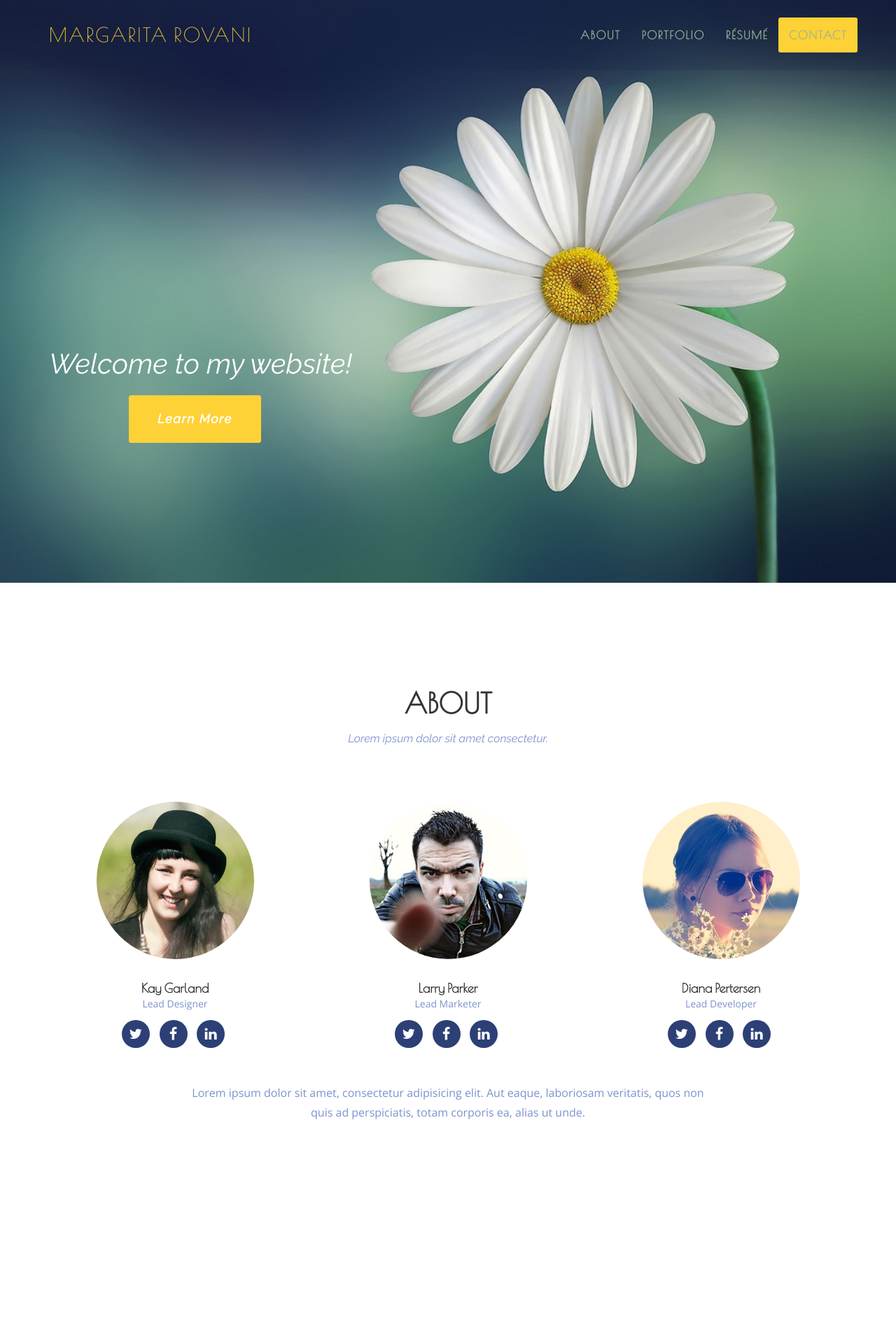
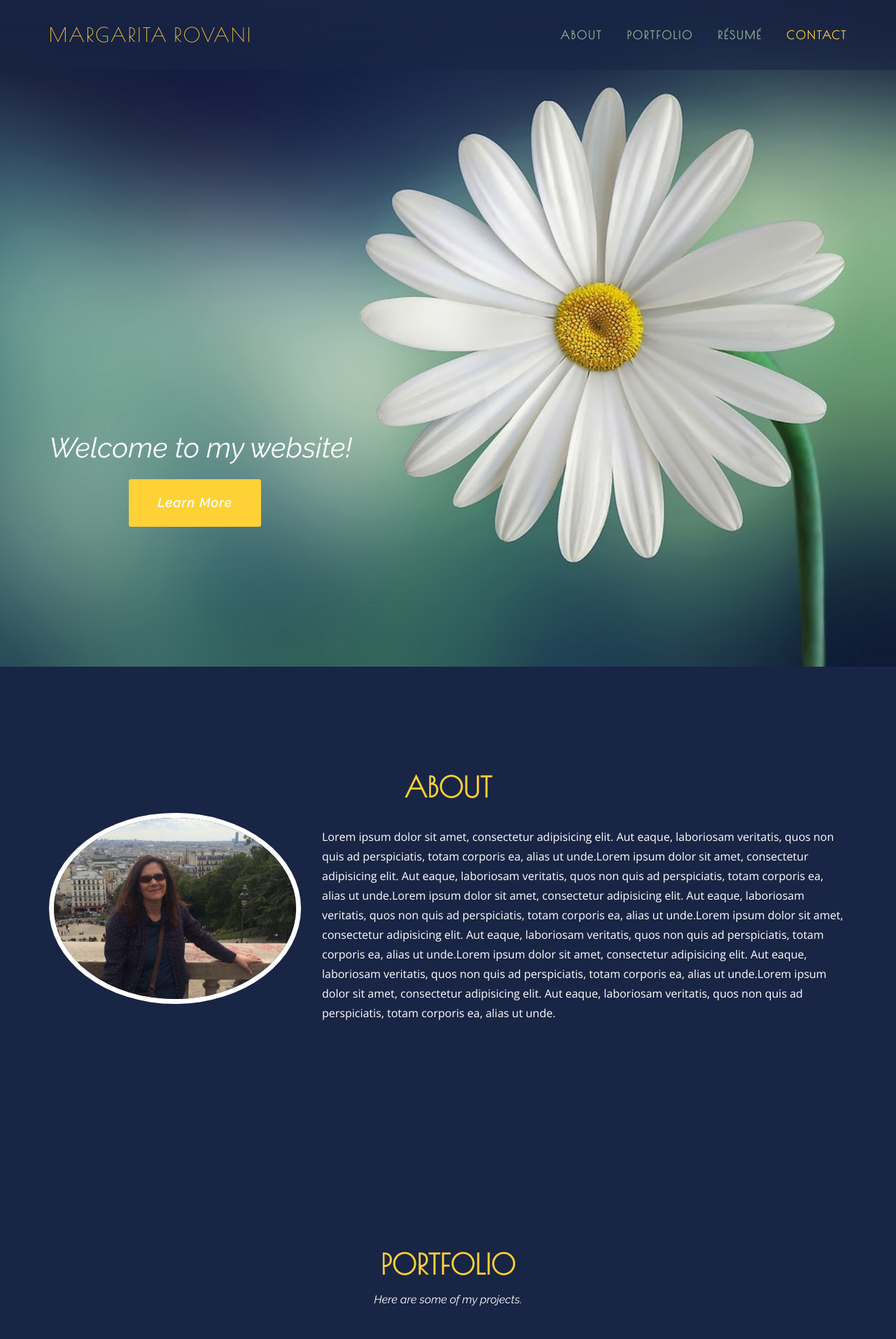
Before and after one commit to mrovani/eMRovaniWebsite, a PHP site: page / in a window 1280 px wide. Shown: the top 1914 px of the page at 70% size. Run offline with PHP 8.4, Linux system fonts and the light colour scheme; some libraries are stand-ins or nearby versions.

Commit message:
updated portfolios and connected contact page

```diff
--- a/index.html
+++ b/index.html
@@ -23,6 +23,8 @@
 
     <!-- Theme CSS -->
     <link href="css/agency.min.css" rel="stylesheet">
+    <script src="https://code.jquery.com/jquery-3.2.1.min.js" integrity="sha256-hwg4gsxgFZhOsEEamdOYGBf13FyQuiTwlAQgxVSNgt4="
+      crossorigin="anonymous"></script>
 
     <!-- HTML5 Shim and Respond.js IE8 support of HTML5 elements and media queries -->
     <!-- WARNING: Respond.js doesn't work if you view the page via file:// -->
@@ -76,7 +78,7 @@
         <div class="container">
             <div class="intro-text">
                 <div class="intro-lead-in">Welcome to my website!</div>
-                <a href="#about" class="page-scroll btn btn-xl">Learn More</a>
+                <a href="#about" class="page-scroll btn btn-xl-header">Learn More</a>
             </div>
         </div>
     </header>
@@ -120,76 +122,36 @@
     </section> -->
 
     <!-- About Section -->
-    <section id="about" class="bg-light-gray">
+    <section id="about" class="bg-darkest-gray">
         <div class="container">
             <div class="row">
                 <div class="col-lg-12 text-center">
                     <h2 class="section-heading">About</h2>
-                    <h3 class="section-subheading text-muted">Lorem ipsum dolor sit amet consectetur.</h3>
+                    <!-- <h3 class="section-subheading text-muted">Lorem ipsum dolor sit amet consectetur.</h3> -->
                 </div>
             </div>
             <div class="row">
                 <div class="col-sm-4">
                     <div class="team-member">
-                        <img src="img/team/1.jpg" class="img-responsive img-circle" alt="">
-                        <h4>Kay Garland</h4>
-                        <p class="text-muted">Lead Designer</p>
-                        <ul class="list-inline social-buttons">
-                            <li><a href="#"><i class="fa fa-twitter"></i></a>
-                            </li>
-                            <li><a href="#"><i class="fa fa-facebook"></i></a>
-                            </li>
-                            <li><a href="#"><i class="fa fa-linkedin"></i></a>
-                            </li>
-                        </ul>
+                        <img src="img/IMG_1895.JPG" class="img-responsive img-circle" alt="">
+                        <p class="text-muted"></p>
                     </div>
                 </div>
-                <div class="col-sm-4">
-                    <div class="team-member">
-                        <img src="img/team/2.jpg" class="img-responsive img-circle" alt="">
-                        <h4>Larry Parker</h4>
-                        <p class="text-muted">Lead Marketer</p>
-                        <ul class="list-inline social-buttons">
-                            <li><a href="#"><i class="fa fa-twitter"></i></a>
-                            </li>
-                            <li><a href="#"><i class="fa fa-facebook"></i></a>
-                            </li>
-                            <li><a href="#"><i class="fa fa-linkedin"></i></a>
-                            </li>
-                        </ul>
-                    </div>
-                </div>
-                <div class="col-sm-4">
-                    <div class="team-member">
-                        <img src="img/team/3.jpg" class="img-responsive img-circle" alt="">
-                        <h4>Diana Pertersen</h4>
-                        <p class="text-muted">Lead Developer</p>
-                        <ul class="list-inline social-buttons">
-                            <li><a href="#"><i class="fa fa-twitter"></i></a>
-                            </li>
-                            <li><a href="#"><i class="fa fa-facebook"></i></a>
-                            </li>
-                            <li><a href="#"><i class="fa fa-linkedin"></i></a>
-                            </li>
-                        </ul>
-                    </div>
-                </div>
-            </div>
-            <div class="row">
-                <div class="col-lg-8 col-lg-offset-2 text-center">
-                    <p class="large text-muted">Lorem ipsum dolor sit amet, consectetur adipisicing elit. Aut eaque, laboriosam veritatis, quos non quis ad perspiciatis, totam corporis ea, alias ut unde.</p>
+
+                <div class="col-sm-8">
+                      <p class="large text-muted-about">Lorem ipsum dolor sit amet, consectetur adipisicing elit. Aut eaque, laboriosam veritatis, quos non quis ad perspiciatis, totam corporis ea, alias ut unde.Lorem ipsum dolor sit amet, consectetur adipisicing elit. Aut eaque, laboriosam veritatis, quos non quis ad perspiciatis, totam corporis ea, alias ut unde.Lorem ipsum dolor sit amet, consectetur adipisicing elit. Aut eaque, laboriosam veritatis, quos non quis ad perspiciatis, totam corporis ea, alias ut unde.Lorem ipsum dolor sit amet, consectetur adipisicing elit. Aut eaque, laboriosam veritatis, quos non quis ad perspiciatis, totam corporis ea, alias ut unde.Lorem ipsum dolor sit amet, consectetur adipisicing elit. Aut eaque, laboriosam veritatis, quos non quis ad perspiciatis, totam corporis ea, alias ut unde.Lorem ipsum dolor sit amet, consectetur adipisicing elit. Aut eaque, laboriosam veritatis, quos non quis ad perspiciatis, totam corporis ea, alias ut unde.</p>
                 </div>
             </div>
         </div>
     </section>
 
     <!-- Portfolio Grid Section -->
-    <section id="portfolio" class="bg-light-gray">
+    <section id="portfolio" class="bg-darkest-gray">
         <div class="container">
             <div class="row">
                 <div class="col-lg-12 text-center">
                     <h2 class="section-heading">Portfolio</h2>
-                    <h3 class="section-subheading text-muted">Lorem ipsum dolor sit amet consectetur.</h3>
+                    <h3 class="section-subheading text-muted">Here are some of my projects.</h3>
                 </div>
             </div>
             <div class="row">
@@ -200,10 +162,10 @@
                                 <i class="fa fa-plus fa-3x"></i>
                             </div>
                         </div>
-                        <img src="img/portfolio/roundicons.png" class="img-responsive" alt="">
+                        <img src="img/portfolio/iconThumbnail.png" class="img-responsive" alt="">
                     </a>
                     <div class="portfolio-caption">
-                        <h4>Round Icons</h4>
+                        <h4>Icons</h4>
                         <p class="text-muted">Graphic Design</p>
                     </div>
                 </div>
@@ -214,11 +176,11 @@
                                 <i class="fa fa-plus fa-3x"></i>
                             </div>
                         </div>
-                        <img src="img/portfolio/startup-framework.png" class="img-responsive" alt="">
+                        <img src="img/portfolio/cheyDogFoodCo.png" class="img-responsive" alt="">
                     </a>
                     <div class="portfolio-caption">
-                        <h4>Startup Framework</h4>
-                        <p class="text-muted">Website Design</p>
+                        <h4>Web Design</h4>
+                        <p class="text-muted">Branding</p>
                     </div>
                 </div>
                 <div class="col-md-4 col-sm-6 portfolio-item">
@@ -228,11 +190,11 @@
                                 <i class="fa fa-plus fa-3x"></i>
                             </div>
                         </div>
-                        <img src="img/portfolio/treehouse.png" class="img-responsive" alt="">
+                        <img src="img/portfolio/wireFrame-Leverage.png" class="img-responsive" alt="">
                     </a>
                     <div class="portfolio-caption">
-                        <h4>Treehouse</h4>
-                        <p class="text-muted">Website Design</p>
+                        <h4>Wireframes & MockUps</h4>
+                        <p class="text-muted">Wireframes & MockUps</p>
                     </div>
                 </div>
                 <div class="col-md-4 col-sm-6 portfolio-item">
@@ -245,8 +207,8 @@
                         <img src="img/portfolio/golden.png" class="img-responsive" alt="">
                     </a>
                     <div class="portfolio-caption">
-                        <h4>Golden</h4>
-                        <p class="text-muted">Website Design</p>
+                        <h4>Website Redesign</h4>
+                        <p class="text-muted">Website Redesign</p>
                     </div>
                 </div>
                 <div class="col-md-4 col-sm-6 portfolio-item">
@@ -259,7 +221,7 @@
                         <img src="img/portfolio/escape.png" class="img-responsive" alt="">
                     </a>
                     <div class="portfolio-caption">
-                        <h4>Escape</h4>
+                        <h4>K9's 4 Mobility</h4>
                         <p class="text-muted">Website Design</p>
                     </div>
                 </div>
@@ -273,8 +235,8 @@
                         <img src="img/portfolio/dreams.png" class="img-responsive" alt="">
                     </a>
                     <div class="portfolio-caption">
-                        <h4>Dreams</h4>
-                        <p class="text-muted">Website Design</p>
+                        <h4>Using Javascript</h4>
+                        <p class="text-muted">Snake Game</p>
                     </div>
                 </div>
             </div>
@@ -282,7 +244,7 @@
     </section>
 
     <!-- Résumé Section -->
-    <section id="resume">
+    <section id="resume" class="bg-darkest-gray">
         <div class="container">
             <div class="row">
                 <div class="col-lg-12 text-center">
@@ -290,7 +252,7 @@
                     <h3 class="section-subheading text-muted">Lorem ipsum dolor sit amet consectetur.</h3>
                 </div>
             </div>
-            <div class="row">
+            <!-- <div class="row">
                 <div class="col-lg-12">
                     <ul class="timeline">
                         <li>
@@ -360,7 +322,7 @@
                 </div>
             </div>
         </div>
-    </section>
+    </section> -->
 
 
 
@@ -395,6 +357,10 @@
         </div>
     </aside> -->
 
+
+
+
+
     <!-- Contact Section -->
     <section id="contact">
         <div class="container">
@@ -405,37 +371,42 @@
                 </div>
             </div>
             <div class="row">
+              <form action="https://formspree.io/marg.rovani@gmail.com"
+                method="POST">
                 <div class="col-lg-12">
                     <form name="sentMessage" id="contactForm" novalidate>
                         <div class="row">
                             <div class="col-md-6">
+
                                 <div class="form-group">
-                                    <input type="text" class="form-control" placeholder="Your Name *" id="name" required data-validation-required-message="Please enter your name.">
+
+                                    <input type="text" name="name" class="form-control" placeholder="Your Name *" id="name" required data-validation-required-message="Please enter your name.">
                                     <p class="help-block text-danger"></p>
                                 </div>
                                 <div class="form-group">
-                                    <input type="email" class="form-control" placeholder="Your Email *" id="email" required data-validation-required-message="Please enter your email address.">
+                                    <input type="email" name="replyto" class="form-control" placeholder="Your Email *" id="email" required data-validation-required-message="Please enter your email address.">
                                     <p class="help-block text-danger"></p>
                                 </div>
                                 <div class="form-group">
-                                    <input type="tel" class="form-control" placeholder="Your Phone *" id="phone" required data-validation-required-message="Please enter your phone number.">
+                                    <input type="tel" name="phone" class="form-control" placeholder="Your Phone *" id="phone" required data-validation-required-message="Please enter your phone number.">
                                     <p class="help-block text-danger"></p>
                                 </div>
                             </div>
                             <div class="col-md-6">
                                 <div class="form-group">
-                                    <textarea class="form-control" placeholder="Your Message *" id="message" required data-validation-required-message="Please enter a message."></textarea>
+                                    <textarea class="form-control" name="message" placeholder="Your Message *" id="message" required data-validation-required-message="Please enter a message."></textarea>
                                     <p class="help-block text-danger"></p>
                                 </div>
                             </div>
                             <div class="clearfix"></div>
                             <div class="col-lg-12 text-center">
                                 <div id="success"></div>
-                                <button type="submit" class="btn btn-xl">Send Message</button>
+                                <button type="submit" value="Send" class="btn btn-xl">Send Message</button>
                             </div>
                         </div>
                     </form>
                 </div>
+              </form>
             </div>
         </div>
     </section>
@@ -520,11 +491,14 @@
                     <div class="row">
                         <div class="col-lg-8 col-lg-offset-2">
                             <div class="modal-body">
-                                <h2>Project Heading</h2>
+                                <h2>Website Redesign<br>Cheyenne Dog Food Company</h2>
                                 <p class="item-intro text-muted">Lorem ipsum dolor sit amet consectetur.</p>
-                                <img class="img-responsive img-centered" src="img/portfolio/startup-framework-preview.png" alt="">
-                                <p><a href="http://designmodo.com/startup/?u=787">Startup Framework</a> is a website builder for professionals. Startup Framework contains components and complex blocks (PSD+HTML Bootstrap themes and templates) which can easily be integrated into almost any design. All of these components are made in the same style, and can easily be integrated into projects, allowing you to create hundreds of solutions for your future projects.</p>
-                                <p>You can preview Startup Framework <a href="http://designmodo.com/startup/?u=787">here</a>.</p>
+                                <img class="img-responsive img-centered" src="img/portfolio/homePage.png" alt="">
+                                <p>The purpose of the project was to redesign an existing business' website.</p>
+
+                                <p>You can preview the entire redesign <a href="https://www.behance.net/gallery/58839207/Rebranding-Web-Redesign">here</a>.</p>
+                                <p>To view the Cheyenne Dog Food Company's current website, click  <a href="http://www.cheyennedogfoodcompany.com/">here</a>.</p>
+
                                 <button type="button" class="btn btn-primary" data-dismiss="modal"><i class="fa fa-times"></i> Close Project</button>
                             </div>
                         </div>
@@ -549,11 +523,11 @@
                         <div class="col-lg-8 col-lg-offset-2">
                             <div class="modal-body">
                                 <!-- Project Details Go Here -->
-                                <h2>Project Name</h2>
+                                <h2>Wire Frames and MockUps</h2>
                                 <p class="item-intro text-muted">Lorem ipsum dolor sit amet consectetur.</p>
-                                <img class="img-responsive img-centered" src="img/portfolio/treehouse-preview.png" alt="">
-                                <p>Treehouse is a free PSD web template built by <a href="https://www.behance.net/MathavanJaya">Mathavan Jaya</a>. This is bright and spacious design perfect for people or startup companies looking to showcase their apps or other projects.</p>
-                                <p>You can download the PSD template in this portfolio sample item at <a href="http://freebiesxpress.com/gallery/treehouse-free-psd-web-template/">FreebiesXpress.com</a>.</p>
+                                <img class="img-responsive img-centered" src="img/portfolio/wireFrame_Leverage.png" alt="">
+                                <p>Treehouse is a free PSD web template built by <a href="https://projects.invisionapp.com/d/main#/console/11768019/248342490/preview">Margarita Rovani</a>. This is bright and spacious design perfect for people or startup companies looking to showcase their apps or other projects.</p>
+                                <!-- <p>You can download the PSD template in this portfolio sample item at <a href="http://freebiesxpress.com/gallery/treehouse-free-psd-web-template/">FreebiesXpress.com</a>.</p> -->
                                 <button type="button" class="btn btn-primary" data-dismiss="modal"><i class="fa fa-times"></i> Close Project</button>
                             </div>
                         </div>
@@ -665,6 +639,7 @@
 
     <!-- Theme JavaScript -->
     <script src="js/agency.min.js"></script>
+    <script src="portfolio.js" charset="utf-8"></script>
 
 </body>
 
--- /dev/null
+++ b/js/min/portfolio-min.js
@@ -0,0 +1,4 @@
+$('.re-Designed').click(function(){
+  window.location.href="images/cOPDSolutionsMainPageCOPDSolutions.png";
+
+});
--- /dev/null
+++ b/js/portfolio.js
@@ -0,0 +1,4 @@
+$('.re-Designed').click(function(){
+  window.location.href="images/cOPDSolutionsMainPageCOPDSolutions.png";
+
+});
--- a/scss/_mixins.scss
+++ b/scss/_mixins.scss
@@ -1,8 +1,6 @@
 // Mixins
 
 // Bootstrap Button Variant
-
-
 
 @mixin button-variant($color, $background, $border) {
   color: $color;
--- a/scss/agency.scss
+++ b/scss/agency.scss
@@ -9,7 +9,12 @@ body {
 }
 
 .text-muted {
-    color: $gray-light;
+    color: black;
+}
+
+.text-muted-about {
+    margin-top: 20px;
+    color: white;
 }
 
 .text-primary {
@@ -58,7 +63,7 @@ h1, h2, h3, h4, h5, h6 {
 }
 
 .bg-darkest-gray {
-    background-color: $gray-darker;
+    background-color: $gray-base;
 }
 
 // Restyled Primary Buttons
@@ -79,9 +84,21 @@ h1, h2, h3, h4, h5, h6 {
     letter-spacing: 1.5px;
     text-transform: capitalize;
     padding: 20px 40px;
-    margin-left: 10%;
+
 }
 
+.btn-xl-header {
+    @include button-variant(white, $theme-primary, $theme-primary);
+    @include serif-font;
+    font-weight: 900;
+    border-radius: 3px;
+    font-size: 18px;
+    letter-spacing: 1.5px;
+    text-transform: capitalize;
+    padding: 20px 40px;
+    margin-left: 10%;
+
+}
 // Custom Navigation Bar
 
 
@@ -92,8 +109,6 @@ h1, h2, h3, h4, h5, h6 {
     .navbar-brand {
         color: $theme-primary;
         @include brand-font;
-        // font-weight: 700;
-        // font-size: px;
         &:hover,
         &:focus,
         &:active,
@@ -123,42 +138,43 @@ h1, h2, h3, h4, h5, h6 {
                 @include heading-font;
                 font-weight: 900;
                 font-size: 16px;
-                letter-spacing: 1.5px;
+                letter-spacing: 2.0px;
+                margin-left: 5px;
                 color: #9BB398;
                 &:hover,
                 &:focus {
                     color: $theme-primary;
-                    outline: none;
+                    outline: solid $theme-primary 1px;
+                    background-color: transparent;
+
 
                 }
             }
         }
     }
+
     .navbar-nav>.active>a {
         border-radius: 0;
-        color: #9BB398;
-        background-color: $theme-primary;
+        color: $theme-primary;
+        background-color: transparent;
+
+
     }
     .navbar-nav>.active>a:hover,
     .navbar-nav>.active>a:focus {
-        color: #9BB398;
-        background-color: darken($theme-primary, 10%);
+        color: $theme-primary;
+        background-color: transparent;
+
     }
 }
 
 @media(min-width:768px) {
     .navbar-custom {
-        background: linear-gradient(rgba(25, 37, 68, 0.5), rgba(25, 37, 68, 0.2));
+        background: linear-gradient(rgba(25, 37, 68, 0.8), rgba(25, 37, 68, 0.6));
         padding: 25px 0;
-        -webkit-transition: padding 0.3s;
-        -moz-transition: padding 0.3s;
-        transition: padding 0.3s;
         border: none;
         .navbar-brand {
             font-size: 2em;
-            -webkit-transition: all 0.3s;
-            -moz-transition: all 0.3s;
-            transition: all 0.3s;
         }
         .navbar-nav>.active>a {
             border-radius: 3px;
@@ -180,7 +196,7 @@ h1, h2, h3, h4, h5, h6 {
 
 header {
     background-image: url('../img/header-bg.jpg');
-    padding-top: 250px;
+    padding-top: 25%;
     background-repeat: no-repeat;
     background-attachment: scroll;
     background-position: center center;
@@ -238,6 +254,7 @@ section {
         font-size: 40px;
         margin-top: 0;
         margin-bottom: 15px;
+        color: $theme-primary;
     }
     h3.section-subheading {
         font-size: 16px;
@@ -246,6 +263,7 @@ section {
         font-style: italic;
         font-weight: 400;
         margin-bottom: 75px;
+        color: white;
     }
 }
 
@@ -255,12 +273,6 @@ section {
     }
 }
 
-// Services Section
-
-// .service-heading {
-//     margin: 15px 0;
-//     text-transform: none;
-// }
 
 // Portfolio Section
 
@@ -272,9 +284,12 @@ section {
             display: block;
             position: relative;
             max-width: 400px;
-            margin: 0 auto;
+            width: 95%;
+            object-fit: fill;
+
+          margin: 0 auto;
             .portfolio-hover {
-                background: fade-out($theme-primary, .9);
+                background: fade-out($gray-base, .4);
                 position: absolute;
                 width: 100%;
                 height: 100%;
@@ -306,6 +321,7 @@ section {
         }
         .portfolio-caption {
             max-width: 400px;
+            width: 95%;
             margin: 0 auto;
             background-color: white;
             text-align: center;
@@ -330,7 +346,7 @@ section {
 @media(min-width:767px) {
     #portfolio {
         .portfolio-item {
-            margin: 0 0 30px;
+            margin: 0 0 15px;
         }
     }
 }
@@ -424,7 +440,7 @@ section {
     .timeline-heading {
         h4 {
             margin-top: 0;
-            color: inherit;
+            color: darken($theme-primary, 20%);
             &.subheading {
                 text-transform: none;
             }
@@ -537,15 +553,6 @@ section {
     }
 }
 
-// Clients Aside
-
-// aside.clients {
-//     img {
-//         margin: 50px auto;
-//     }
-// }
-
-// Contact Section
 
 section#contact {
     background-color: $gray-darker;
@@ -553,7 +560,7 @@ section#contact {
     background-position: center;
     background-repeat: no-repeat;
     .section-heading {
-        color: white;
+        color: $theme-primary;
     }
     .form-group {
         margin-bottom: 25px;
```
Also changed, not shown: css/agency.min.css, fonts/Marguerite/marguerite.ttf (deleted), img/IMG_1895.JPG (added), img/portfolio/cheyDogFoodCo.png (added), img/portfolio/homePage.png (added), img/portfolio/iconThumbnail.png (added), img/portfolio/roundicons.png, 1 other file.
